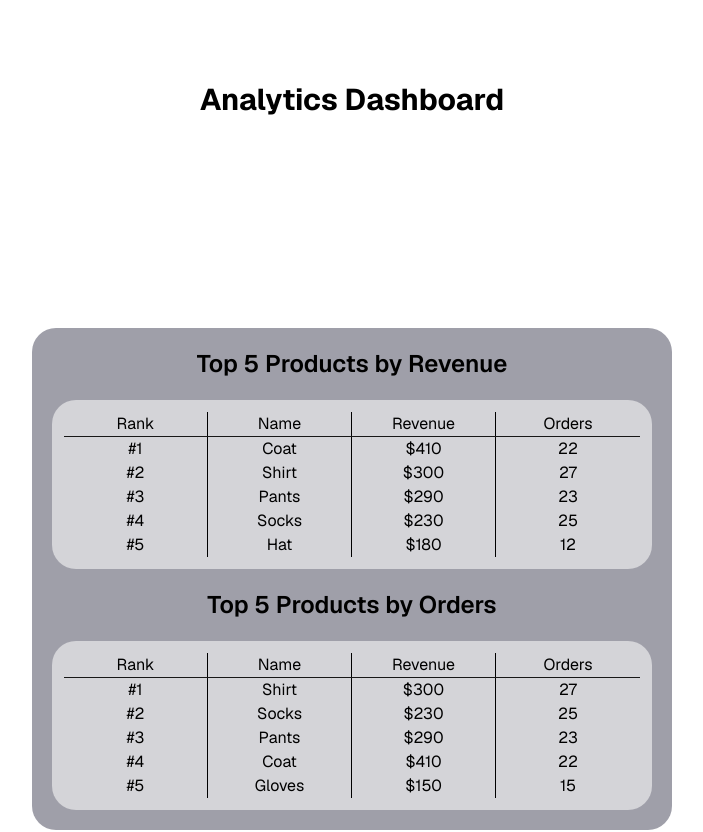
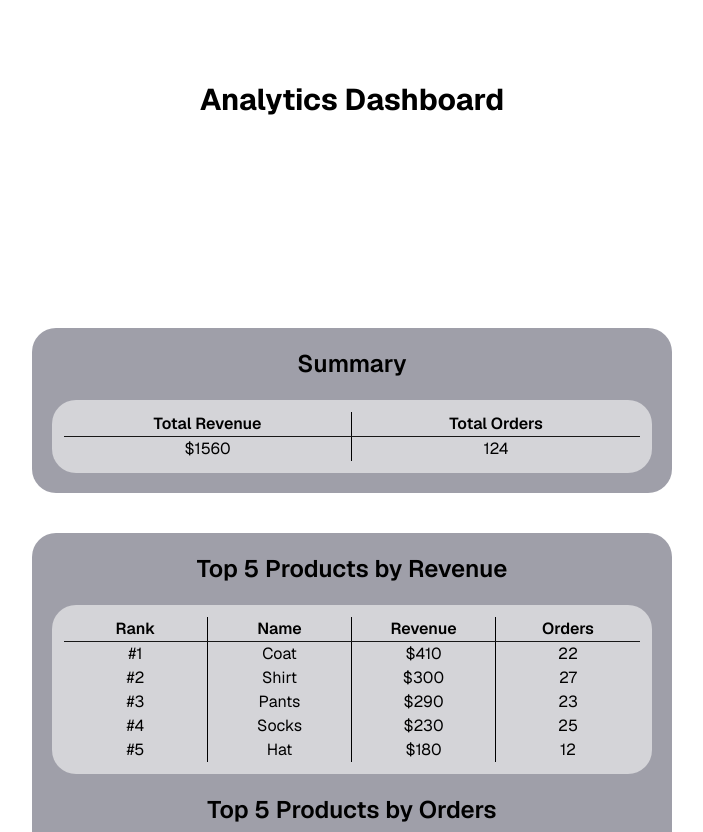
Before and after one commit to austinzheng26/E-Commerce-Dashboard, a Next.js app: page / in a window 1280 px wide. Shown: the top 832 px of the page, without its empty margins (288-991 px from the left). Built offline with nearby package versions, Linux system fonts and the light colour scheme.

Commit message:
Completed the summary
The summary shows the total revenue and total orders.

```diff
--- a/app/page.tsx
+++ b/app/page.tsx
@@ -1,4 +1,5 @@
 import TopProducts from "../components/top_products";
+import Summary from "../components/summary";
 
 const products = [
   {name: "Socks", revenue: 230, orders: 25},
@@ -23,6 +24,15 @@ export default function Home() {
       </h1>
 
       <main className="flex flex-1 w-full max-w-3xl flex-col items-center justify-between py-32 px-16 bg-white dark:bg-black sm:items-start">
+        <div className="flex flex-col items-center w-full bg-zinc-400 dark:bg-gray-700 p-5 rounded-3xl mb-10">
+          <h1 className="max-w-xs text-2xl font-semibold text-black dark:text-white mb-5">
+            Summary
+          </h1>
+
+          <Summary className="w-full bg-zinc-300 dark:bg-gray-600 p-3 rounded-3xl" products={products}/>
+        </div>
+
+
         <div className="flex flex-col items-center w-full bg-zinc-400 dark:bg-gray-700 p-5 rounded-3xl">
           <h1 className="max-w-xs text-2xl font-semibold text-black dark:text-white mb-5">
             Top 5 Products by Revenue
--- /dev/null
+++ b/components/summary.js
@@ -0,0 +1,25 @@
+export default function Summary({products, className}) {
+    let ttl_revenue = 0;
+    let ttl_orders = 0;
+
+    for (let i = 0; i < products.length; i++) {
+        ttl_revenue += products[i].revenue;
+        ttl_orders += products[i].orders;
+    }
+
+    return (
+        <div className={className}>
+            <div className="grid grid-cols-2 text-black dark:text-white">
+                <div className="flex justify-center border-r font-semibold">Total Revenue</div>
+                <div className="flex justify-center font-semibold">Total Orders</div>
+            </div>
+
+            <hr/>
+
+            <div className="grid grid-cols-2 text-black dark:text-white">
+                <div className="flex justify-center border-r">${ttl_revenue}</div>
+                <div className="flex justify-center">{ttl_orders}</div>
+            </div>
+        </div>
+    );
+}
--- a/components/top_products.js
+++ b/components/top_products.js
@@ -6,10 +6,10 @@ export default function TopProducts({products, className}) {
     return (
         <div className={className}>
             <div className="grid grid-cols-4 text-black dark:text-white">
-                <div className="flex justify-center border-r">Rank</div>
-                <div className="flex justify-center border-r">Name</div>
-                <div className="flex justify-center border-r">Revenue</div>
-                <div className="flex justify-center">Orders</div>
+                <div className="flex justify-center border-r font-semibold">Rank</div>
+                <div className="flex justify-center border-r font-semibold">Name</div>
+                <div className="flex justify-center border-r font-semibold">Revenue</div>
+                <div className="flex justify-center font-semibold">Orders</div>
             </div>
 
             <hr/>
```
